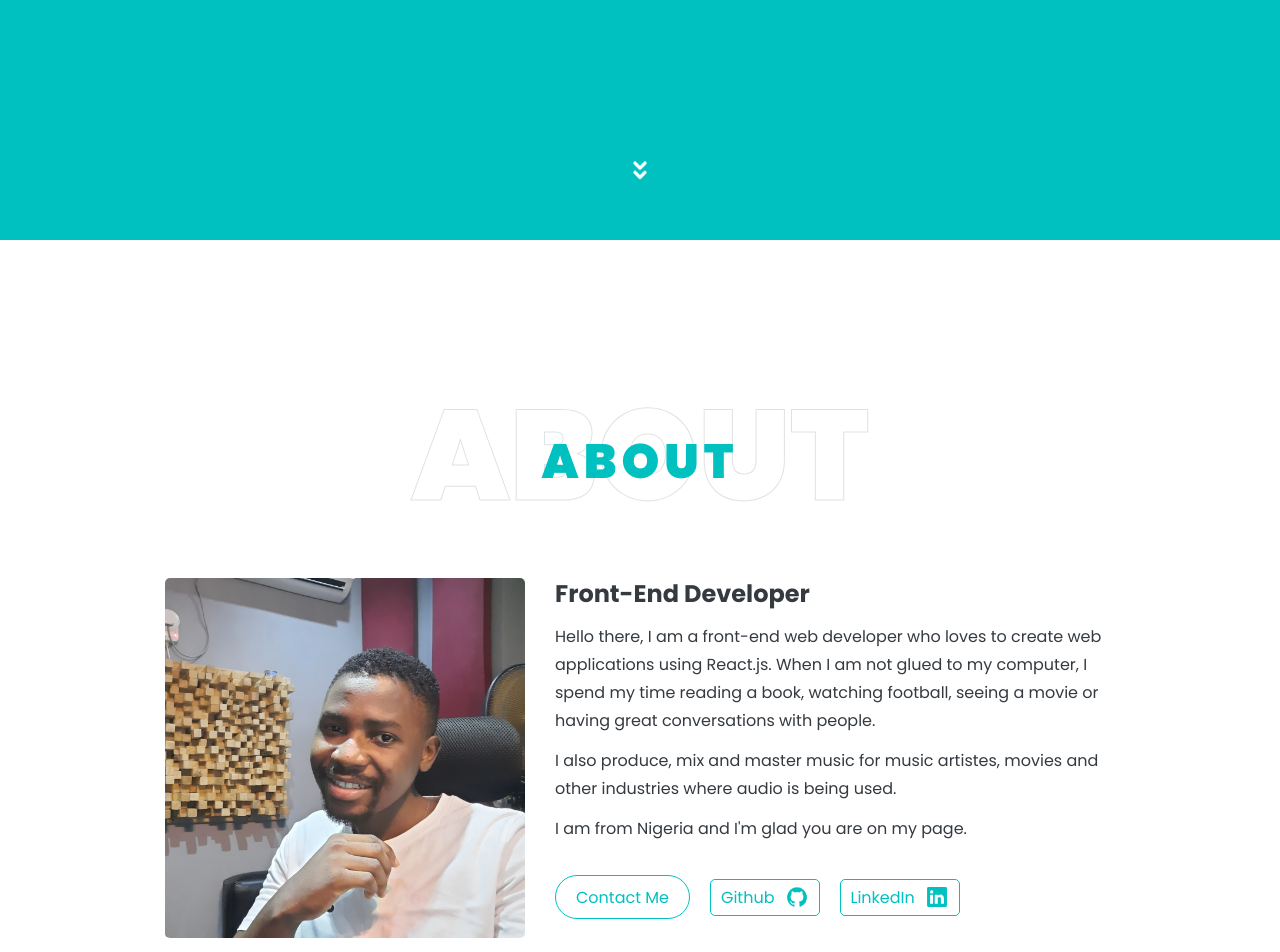
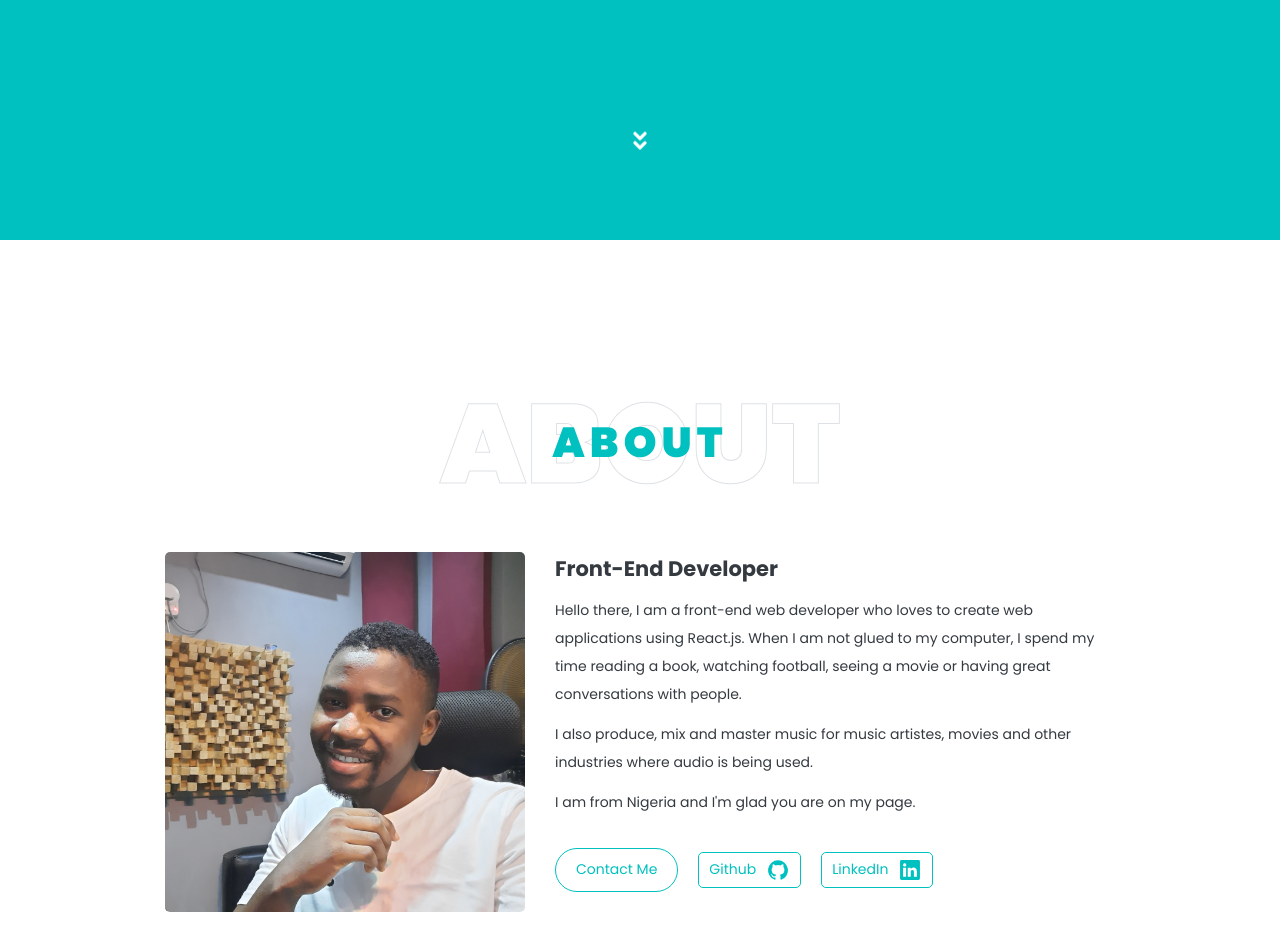
Before and after one commit to jibolacodes/portfolio, a React (Create React App) app: page / in a window 1280 px wide. Shown: the part 560-1512 px from the top of the page. Built offline with nearby package versions, Linux system fonts and the light colour scheme; a web font is replaced by a local one.

Commit message:
chnged fontsize

```diff
--- a/src/GlobalStyles.js
+++ b/src/GlobalStyles.js
@@ -17,7 +17,7 @@ export const GlobalStyles = createGlobalStyle`
         --font-logo: 'Aboreto', cursive;
         --font-family: 'Poppins', sans-serif;
         --font-family-absolute: 'Poppins', sans-serif;
-        --font-size: 16px;
+        --font-size: 14px;
 
         --font-weight-bold: 600;
 
--- a/src/components/About/About.style.js
+++ b/src/components/About/About.style.js
@@ -19,7 +19,7 @@ export const Description = styled.section`
   h3 {
     margin-bottom: 12px;
     color: var(--dark-text-color);
-    font-size: 24px;
+    font-size: 1.5em;
   }
   p {
     color: var(--dark-text-color);
@@ -96,7 +96,7 @@ export const Socials = styled.div`
       margin-right: 10px;
       text-decoration: none;
       color: var(--bg-color);
-      font-size: 16px;
+      font-size: var(--font-size);
       font-family: var(--font-family);
     }
 
--- a/src/components/Footer/Footer.style.js
+++ b/src/components/Footer/Footer.style.js
@@ -30,7 +30,7 @@ export const Socials = styled.div`
     justify-content: center;
     align-items: center;
     text-decoration: none;
-    /* color: var(--bg-color); */
+    color: var(--bg-color);
     font-family: var(--font-family);
 
     :hover {
@@ -40,7 +40,7 @@ export const Socials = styled.div`
     }
   }
 
-  .btn-github {
+  /* .btn-github {
     color: #24292f;
   }
   .btn-linkedin {
@@ -48,7 +48,7 @@ export const Socials = styled.div`
   }
   .btn-twitter {
     color: rgb(29, 155, 240);
-  }
+  } */
 `;
 
 export const Text = styled.section`
--- a/src/components/Header/Header.style.js
+++ b/src/components/Header/Header.style.js
@@ -2,7 +2,6 @@ import styled from "styled-components";
 
 export const Wrapper = styled.div`
   background: var(--bg-color);
-  padding: 10px;
   min-height: 100vh;
   max-width: 100vw;
   display: flex;
@@ -153,7 +152,7 @@ export const Arrow = styled.a`
   border-radius: 50%;
   width: 40px;
   height: 40px;
-  bottom: 40px;
+  bottom: 70px;
   animation: downward 1s infinite alternate;
 
   @keyframes downward {
--- a/src/components/Navbar/navbar.style.js
+++ b/src/components/Navbar/navbar.style.js
@@ -35,7 +35,7 @@ export const Logo = styled.div`
     font-family: var(--font-family);
     text-align: center;
     font-weight: 900;
-    font-size: 24px;
+    font-size: 1.6em;
     text-transform: uppercase;
     -webkit-text-stroke: 2px var(--bg-color);
     color: var(--white);
@@ -47,7 +47,7 @@ export const Logo = styled.div`
 
   @media screen and (min-width: 1024px) {
     h1 {
-      font-size: 48px;
+      font-size: 2.5em;
     }
   }
 `;
@@ -74,7 +74,7 @@ export const NavLinks = styled.nav`
     rgba(0, 0, 0, 0.3) 0px 1px 3px -1px;
 
   @media screen and (min-width: 426px) and (max-width: 1023px) {
-    width: 30%;
+    /* width: 30%; */
   }
 
   ul {
```
Also changed, not shown: public/jibolacodes.jpg (deleted), 1 other file (tests, documents, lock files or other folders).
